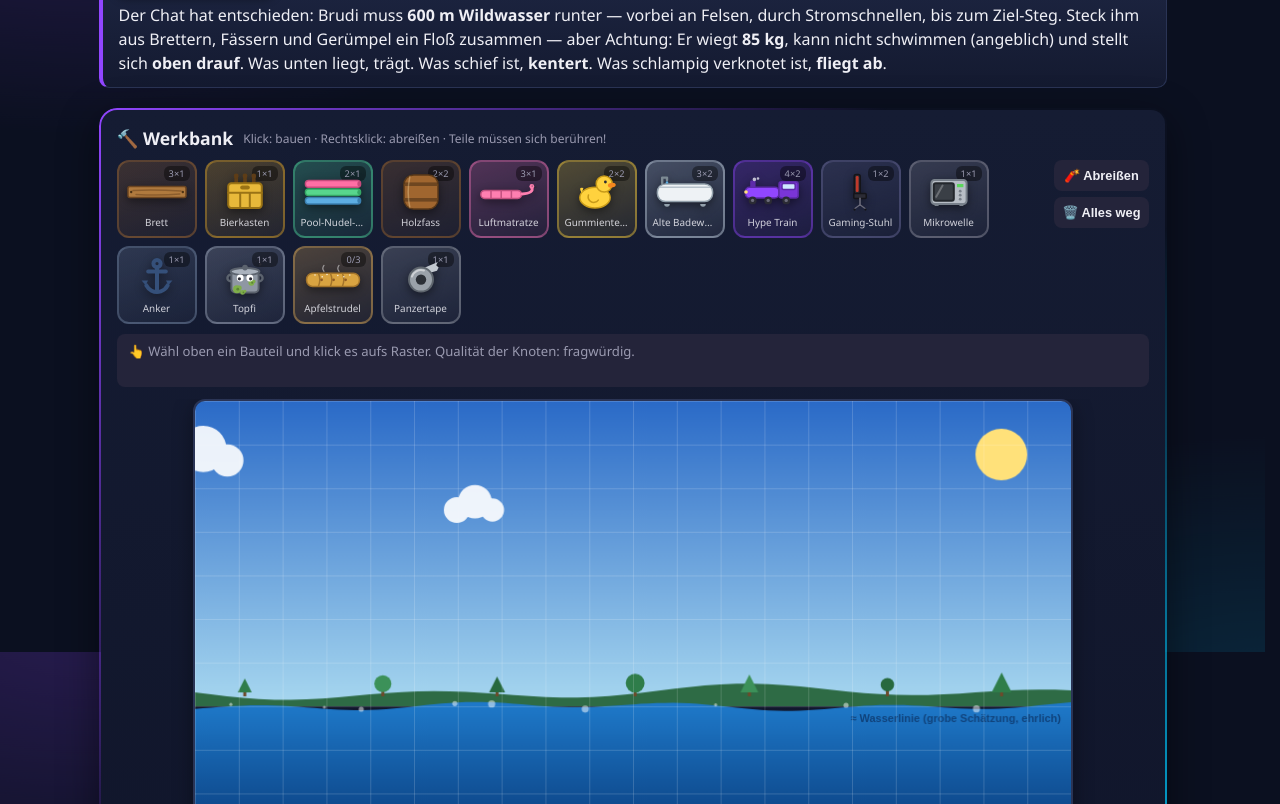
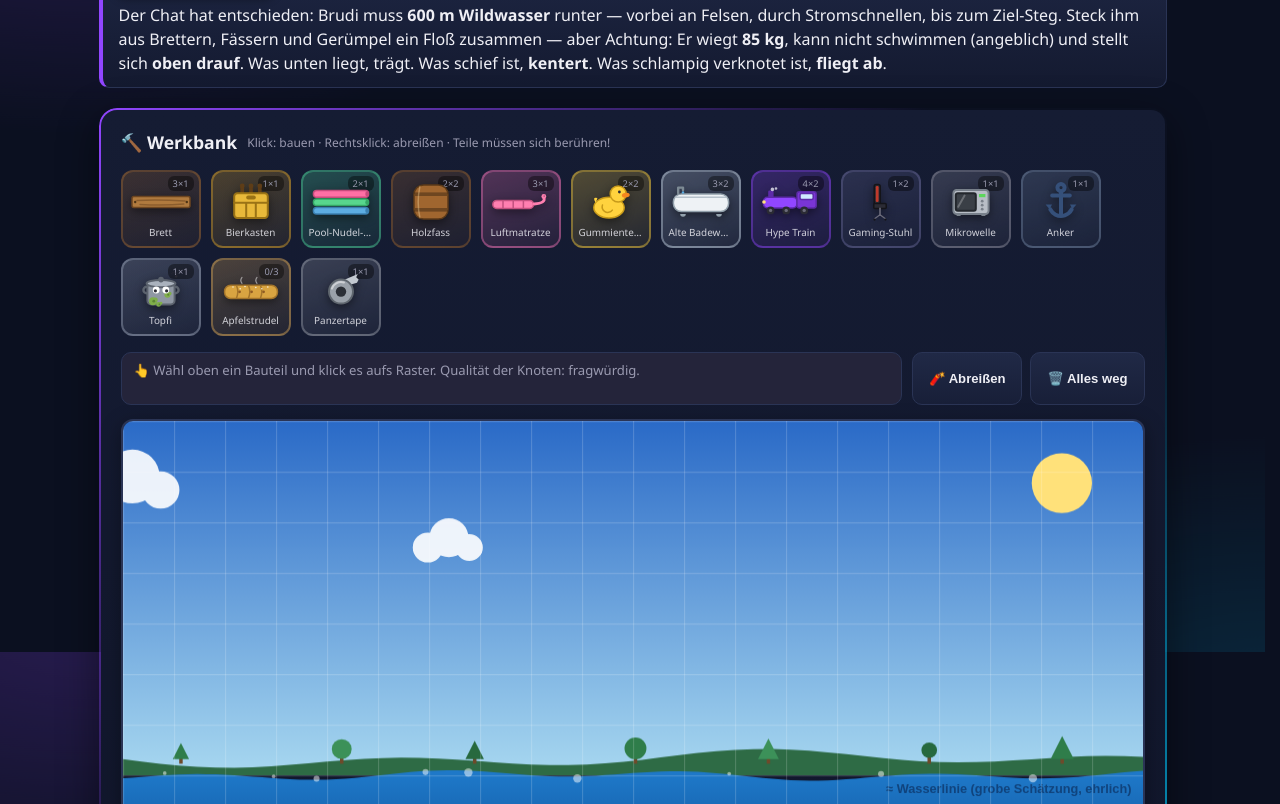
Before and after one commit to 4lxndr/brudifloss, a website with bundled scripts: page public/index.html in a window 1280 px wide. Shown: the part 148-952 px from the top of the page. Built offline with nearby package versions, Linux system fonts and the light colour scheme.

Commit message:
📐 Builder-Layout: volle Rasterbreite, Werkzeuge ans Raster
- Das Szenen-Fenster skaliert auf die volle Panel-Breite
  (Zeichnung + Mauskoordinaten rechnen in CELL-Einheiten um)
- Abreissen / Alles weg raus aus der Kachel-Leiste: jetzt rechts
  neben der Info-Bar direkt ueber dem Raster
- Grosszuegigere Abstaende im ganzen Panel

```diff
--- a/public/index.html
+++ b/public/index.html
@@ -41,15 +41,16 @@
           >
         </h2>
 
-        <div class="tray-row">
-          <div id="palette" class="part-tray"></div>
+        <div id="palette" class="part-tray"></div>
+
+        <div class="control-row">
+          <div id="info-bar" class="info-bar">
+            👆 Wähl oben ein Bauteil und klick es aufs Raster. Qualität der Knoten: fragwürdig.
+          </div>
           <div class="tools">
             <button id="erase-btn" class="tool-btn" title="Abreißen-Modus">🧨 Abreißen</button>
             <button id="clear-btn" class="tool-btn" title="Alles abreißen">🗑️ Alles weg</button>
           </div>
-        </div>
-        <div id="info-bar" class="info-bar">
-          👆 Wähl oben ein Bauteil und klick es aufs Raster. Qualität der Knoten: fragwürdig.
         </div>
 
         <div class="grid-wrap"><canvas id="grid"></canvas></div>
--- a/public/style.css
+++ b/public/style.css
@@ -124,18 +124,19 @@
   box-shadow: 0 2px 8px rgba(0, 0, 0, 0.4);
 }
 
-.tray-row {
-  display: flex;
-  gap: 12px;
-  align-items: flex-start;
-  margin-bottom: 10px;
-}
-
 .part-tray {
   display: flex;
   flex-wrap: wrap;
-  gap: 8px;
-  flex: 1;
+  gap: 10px;
+  margin-bottom: 16px;
+}
+
+/* Info links, Werkzeuge rechts — direkt über dem Raster */
+.control-row {
+  display: flex;
+  gap: 10px;
+  align-items: stretch;
+  margin-bottom: 14px;
 }
 
 .part-tile {
@@ -212,12 +213,13 @@
 }
 
 .info-bar {
+  flex: 1;
   background: var(--card2);
-  border-radius: 8px;
+  border: 1px solid #2a3455;
+  border-radius: 10px;
   padding: 8px 12px;
   font-size: 0.82rem;
   color: var(--muted);
-  margin-bottom: 12px;
   line-height: 1.4;
   /* Immer exakt zwei Zeilen hoch — egal welches Teil gehovert wird,
      das Raster darunter bleibt an Ort und Stelle. */
@@ -234,13 +236,12 @@
 
 .tools {
   display: flex;
-  flex-direction: column;
-  gap: 6px;
+  gap: 8px;
 }
 
 h2 {
   font-size: 1.1rem;
-  margin-bottom: 10px;
+  margin-bottom: 16px;
   display: flex;
   align-items: center;
   gap: 10px;
@@ -253,19 +254,20 @@
 }
 
 .tool-btn {
-  flex: 1;
-  padding: 8px;
-  border: none;
-  border-radius: 8px;
+  padding: 0 16px;
+  border: 1px solid #2a3455;
+  border-radius: 10px;
   cursor: pointer;
-  background: var(--card2);
+  background: linear-gradient(180deg, #202946, #181f38);
   color: var(--text);
-  font-size: 0.8rem;
+  font-size: 0.82rem;
   font-weight: 600;
+  white-space: nowrap;
 }
 
 .tool-btn:hover {
-  background: #33334f;
+  border-color: var(--accent);
+  filter: brightness(1.15);
 }
 
 .tool-btn.active {
@@ -278,7 +280,7 @@
   border: 2px solid transparent;
   background-clip: padding-box;
   border-radius: 16px;
-  padding: 16px;
+  padding: 20px;
   align-self: start;
   box-shadow: 0 12px 40px rgba(0, 0, 0, 0.45);
 }
@@ -306,10 +308,7 @@
 }
 
 .grid-wrap {
-  overflow-x: auto;
-  margin-bottom: 12px;
-  display: flex;
-  justify-content: safe center;
+  margin-bottom: 16px;
 }
 
 /* Das Fenster in die Flusswelt */
@@ -327,7 +326,7 @@
   display: flex;
   gap: 8px;
   flex-wrap: wrap;
-  margin-bottom: 10px;
+  margin-bottom: 14px;
 }
 
 .stat-chip {
@@ -347,7 +346,7 @@
 .mode-row {
   display: flex;
   gap: 8px;
-  margin-bottom: 10px;
+  margin-bottom: 14px;
 }
 
 .mode-btn {
--- a/src/builder.ts
+++ b/src/builder.ts
@@ -61,13 +61,15 @@
   if (!c) return;
   const W = COLS * CELL,
     H = ROWS * CELL;
+  // Das Raster füllt die volle Panel-Breite; gezeichnet wird weiter in CELL-Einheiten.
+  c.style.width = "100%";
+  const scale = (c.clientWidth || W) / W;
   const dpr = devicePixelRatio || 1;
-  c.width = W * dpr;
-  c.height = H * dpr;
-  c.style.width = W + "px";
-  c.style.height = H + "px";
+  c.width = Math.round(W * scale * dpr);
+  c.height = Math.round(H * scale * dpr);
+  c.style.height = Math.round(H * scale) + "px";
   const ctx = c.getContext("2d")!;
-  ctx.setTransform(dpr, 0, 0, dpr, 0, 0);
+  ctx.setTransform(dpr * scale, 0, 0, dpr * scale, 0, 0);
   const t = performance.now() / 1000;
 
   // Gebaut wird direkt in der Flusswelt: Himmel oben, Wasser unten.
@@ -280,8 +282,8 @@
   const cellFromEvent = (e: MouseEvent) => {
     const rect = c.getBoundingClientRect();
     return {
-      col: Math.floor((e.clientX - rect.left) / CELL),
-      row: Math.floor((e.clientY - rect.top) / CELL),
+      col: Math.floor(((e.clientX - rect.left) / rect.width) * COLS),
+      row: Math.floor(((e.clientY - rect.top) / rect.height) * ROWS),
     };
   };
   c.addEventListener("mousemove", (e) => {
```
